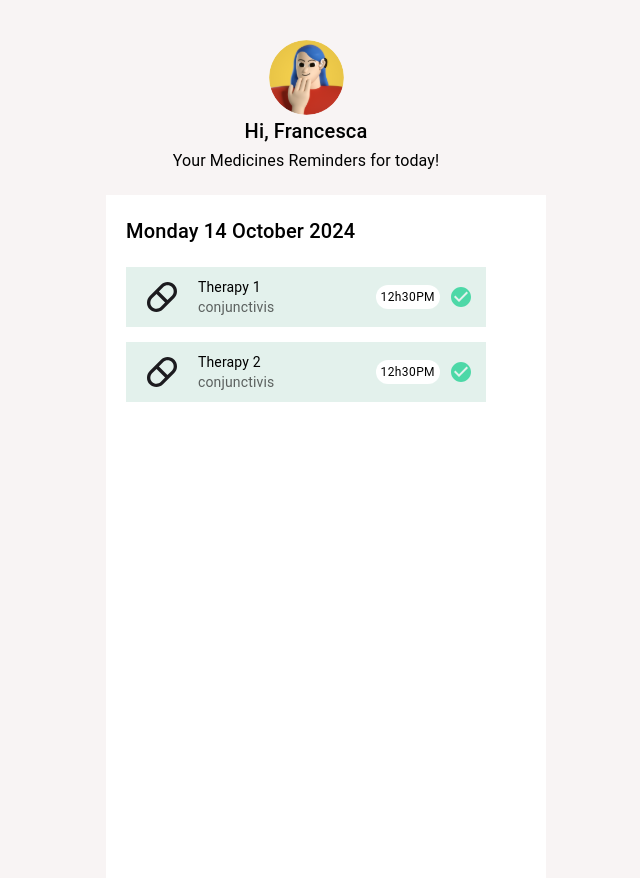
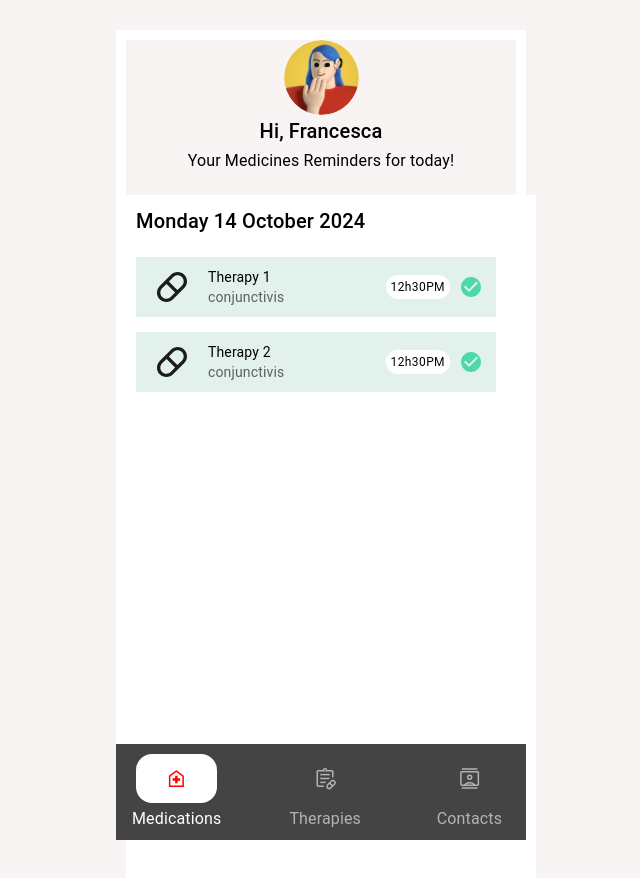
Before and after one commit to serene21/medimemo-uni2grow-2024, a React (Vite) app: page /medications in a window 1280 px wide. Shown: the top 878 px of the page, without its empty margins (334-974 px from the left). Built offline with nearby package versions, Linux system fonts and the light colour scheme; data requests are answered from the project's data file.

Commit message:
Fixing bottom navigation bug

```diff
--- a/src/pages/medications/Medication.css
+++ b/src/pages/medications/Medication.css
@@ -1,5 +1,4 @@
 .background {
-    padding-top: 20px;
     background-color: #F8F4F4;
 }
 
@@ -23,7 +22,6 @@
     background-color: #FFFFFF;
     display: flex;
     flex-direction: column;
-    padding: 20px;
     gap: 20px;
 }
 
@@ -33,7 +31,7 @@
     justify-content: center;
     align-items: center;
     margin: 20px;
-    padding: 20px;
+    /* padding: 20px; */
 
     border: 2px dashed #555;
 }
```
Also changed, not shown: src/App.tsx (+4 -4 lines).
